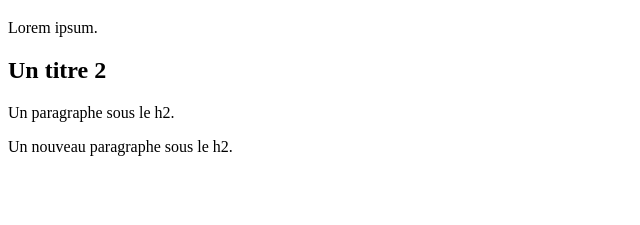
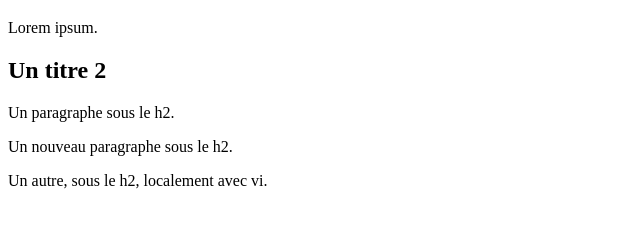
Before and after one commit to MarcGagnon/GitDemoProject, a plain HTML site: page index.html in a window 1280 px wide. Shown: the part 61-286 px from the top of the page, without its empty margins (0-640 px from the left). Drawn offline with Linux system fonts and the light colour scheme.

Commit message:
Ajouté about et products. Mis à jour index.html

```diff
--- a/index.html
+++ b/index.html
@@ -13,3 +13,4 @@
 	<h2>Un titre 2</h2>
 	<p>Un paragraphe sous le h2.</p>
 	<p>Un nouveau paragraphe sous le h2.</p>
+	<p>Un autre, sous le h2, localement avec vi.</p>
```
